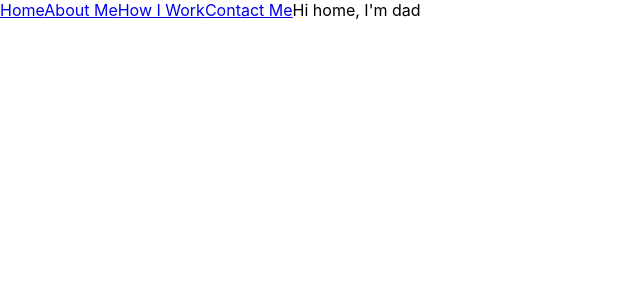
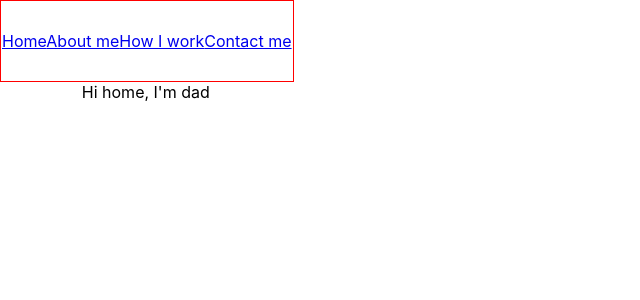
Before and after one commit to federerkristijan/businesscard-ben, a React (Create React App) app: page / in a window 1280 px wide. Shown: the top 300 px of the page, without its empty margins (0-640 px from the left). Built offline with nearby package versions, Linux system fonts and the light colour scheme.

Commit message:
problems iwth flex and screen size

```diff
--- a/public/index.html
+++ b/public/index.html
@@ -7,7 +7,7 @@
     <meta name="theme-color" content="#000000" />
     <meta
       name="description"
-      content="Web site created using create-react-app"
+      content="Narative therapy and acupunture in the heart of Berlin"
     />
     <link rel="apple-touch-icon" href="%PUBLIC_URL%/logo192.png" />
     <!--
@@ -24,7 +24,7 @@
       work correctly both with client-side routing and a non-root public URL.
       Learn how to configure a non-root public URL by running `npm run build`.
     -->
-    <title>Ben Elan Business Card</title>
+    <title>Ben Elan's Business Card</title>
   </head>
   <body>
     <noscript>You need to enable JavaScript to run this app.</noscript>
--- a/src/components/Layout/Layout.css
+++ b/src/components/Layout/Layout.css
@@ -1,6 +1,7 @@
 .App {
   display: flex;
+  flex-wrap: wrap;
   width: 100%;
-  height: 100%;
+  height: 100vh;
   margin: 0;
 }
--- a/src/components/Layout/Layout.jsx
+++ b/src/components/Layout/Layout.jsx
@@ -4,7 +4,7 @@ import './Layout.css'
 
 const Layout = () => {
   return (
-    <div className='App'>
+    <div className="page">
       <Navbar />
       <Outlet />
     </div>
--- a/src/components/Navbar/Navbar.css
+++ b/src/components/Navbar/Navbar.css
@@ -0,0 +1,13 @@
+.navbar {
+  display: flex;
+  justify-content: space-evenly;
+  align-items: center;
+  width: 100%;
+  height: 10vh;
+  border: 1px solid red;
+}
+
+.navlink {
+  border: 1px solid green;
+  margin: 1rem;
+}
--- a/src/components/Navbar/Navbar.jsx
+++ b/src/components/Navbar/Navbar.jsx
@@ -1,15 +1,36 @@
 import React from "react";
 import bootstrap from "bootstrap";
+import { NavLink } from "react-router-dom";
 import "./Navbar.css";
 
 const Navbar = () => {
   return (
-    <nav class="navbar bg-light">
-      <div class="container-fluid">
-        <a href="./Home">Home</a>
-        <a href="./About">About Me</a>
-        <a href="./Work">How I Work</a>
-        <a href="./Contact">Contact Me</a>
+    <nav class="navbar navbar-expand-lg navbar-light bg-light">
+      <div class="nav-container">
+        <NavLink
+         to="/"
+         className="home-link"
+          >
+          Home
+        </NavLink>
+        <NavLink
+          to="/About"
+          className="about-link"
+          >
+          About me
+        </NavLink>
+        <NavLink
+          to="/Work"
+          className="work-link"
+          >
+          How I work
+        </NavLink>
+        <NavLink
+          to="/Contact"
+          className="contact-link"
+          >
+          Contact me
+        </NavLink>
       </div>
     </nav>
   );
--- a/src/index.js
+++ b/src/index.js
@@ -9,7 +9,7 @@ const root = ReactDOM.createRoot(document.getElementById('root'));
 root.render(
   <React.StrictMode>
     <BrowserRouter>
-    <App />
+      <App />
     </BrowserRouter>
   </React.StrictMode>
 );
```
